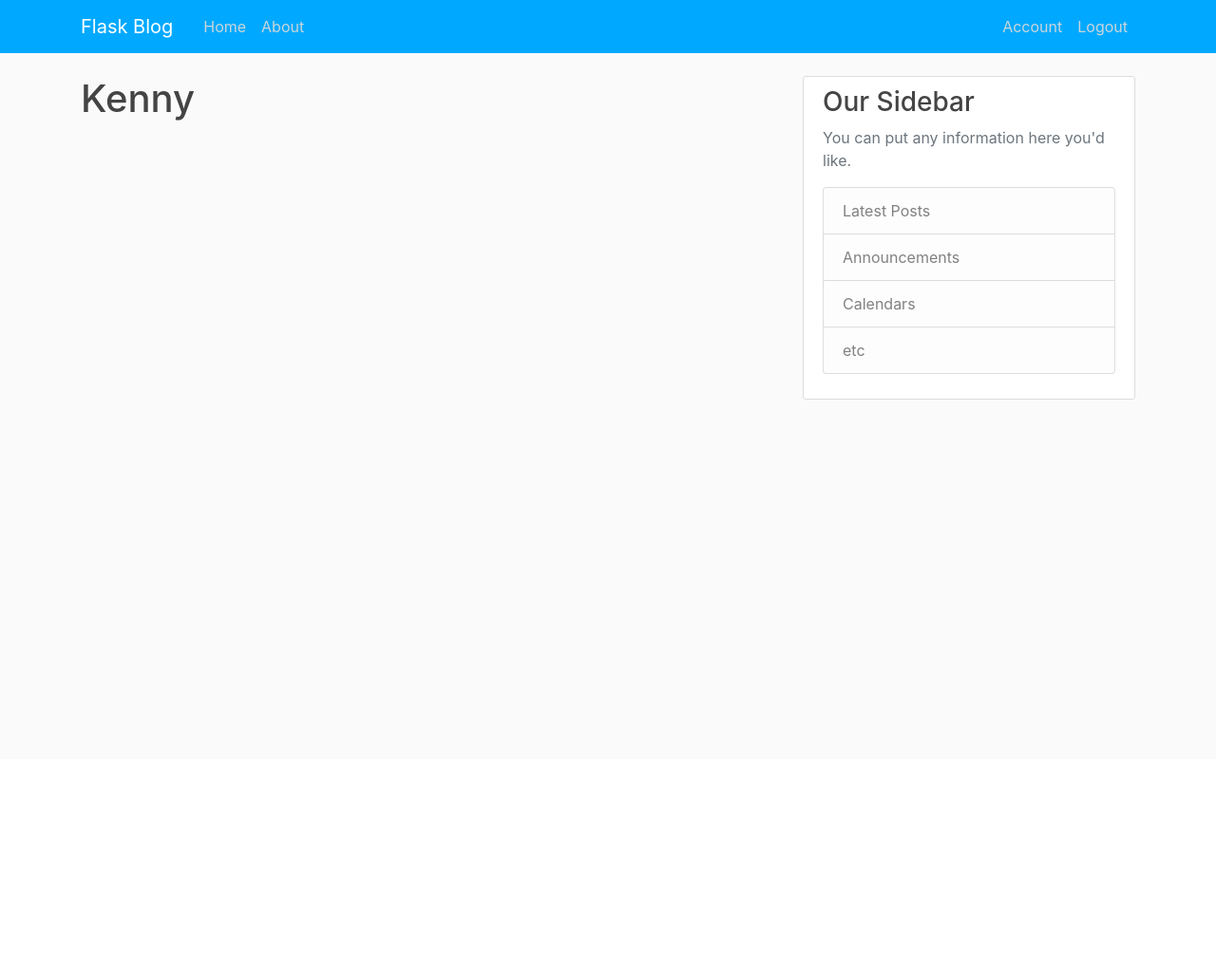
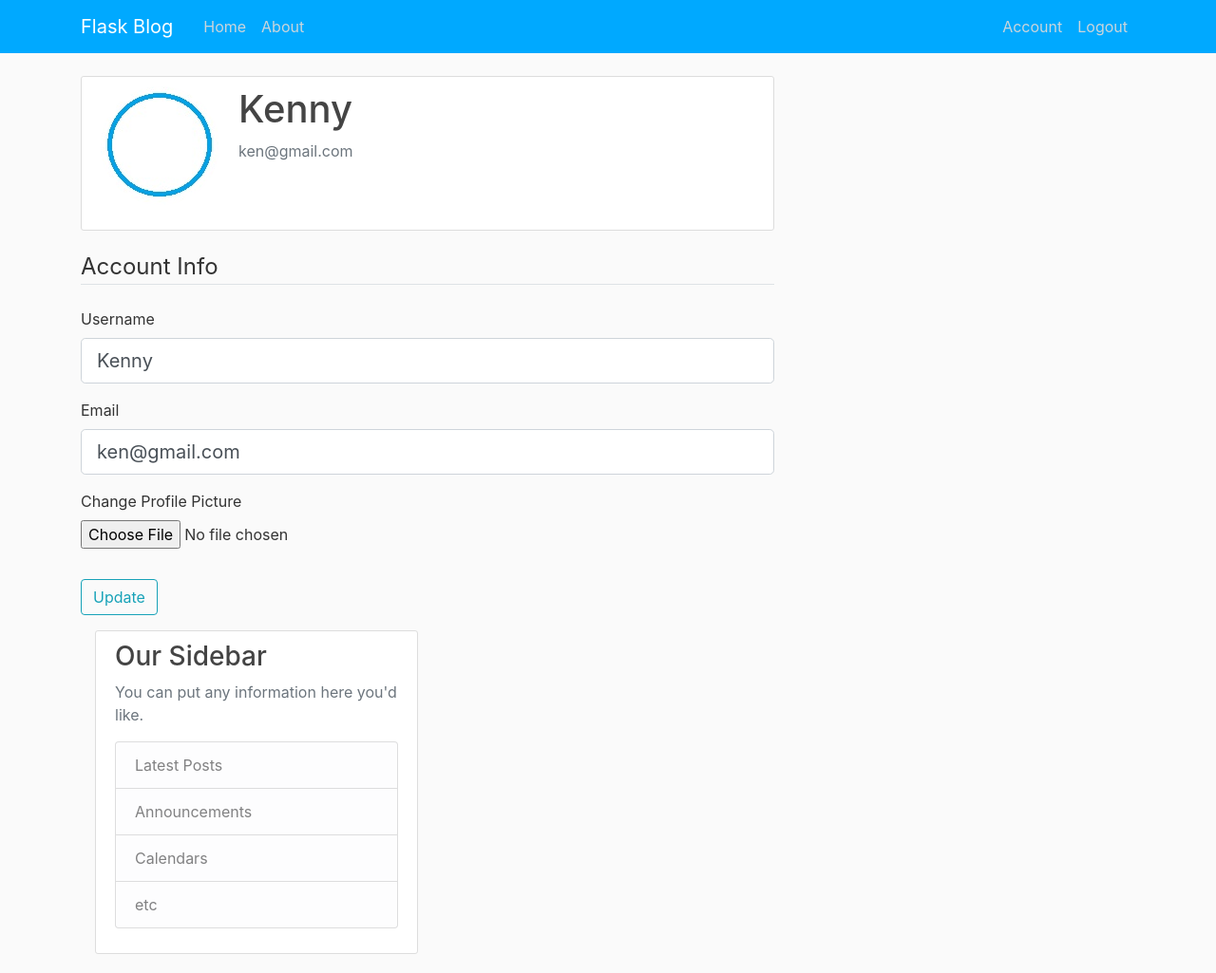
Before and after one commit to K3nny13/Flask-blog, a Flask app: page /account in a window 1280 px wide. Shown: the whole page at 95% size. Before the commit the page ends 421 px from the top, so only its background shows below. Run offline with Flask 2, Linux system fonts and the light colour scheme; a user stored in the database is signed in; some libraries are stand-ins or nearby versions.

Commit message:
Added Accounts page

```diff
--- a/flask_blog/forms.py
+++ b/flask_blog/forms.py
@@ -1,4 +1,6 @@
 from flask_wtf import FlaskForm
+from flask_wtf.file import FileField, FileAllowed
+from flask_login import current_user
 from wtforms import StringField, PasswordField, SubmitField, BooleanField
 from wtforms.validators import DataRequired, Length, Email, EqualTo, ValidationError
 from flask_blog.models import User
@@ -29,3 +31,23 @@
 	password = PasswordField('Password', validators=[DataRequired()])
 	remember = BooleanField('Remember Me')
 	submit = SubmitField('Login')
+
+class UpdateAccountForm(FlaskForm):
+	username = StringField('Username', validators=[DataRequired(), Length(min=2, max=20)])
+	email = StringField('Email', validators=[DataRequired(), Email()])
+	picture = FileField('Change Profile Picture', validators=[FileAllowed(['jpg', 'png'])])
+	submit = SubmitField('Update')
+
+	def validate_username(self, username):
+
+		if username.data != current_user.username:
+			user = User.query.filter_by(username=username.data).first()
+			if user:
+				raise ValidationError('This username is already in use.')
+
+	def validate_email(self, email):
+
+		if email.data != current_user.email:
+			user = User.query.filter_by(email=email.data).first()
+			if user:
+				raise ValidationError('This email is already in use. Do you already have an account?')
--- a/flask_blog/routes.py
+++ b/flask_blog/routes.py
@@ -1,6 +1,6 @@
 from flask import render_template, url_for, flash, redirect, request
 from flask_blog import app, db, bcrypt
-from flask_blog.forms import RegistrationForm, LoginForm
+from flask_blog.forms import RegistrationForm, LoginForm, UpdateAccountForm
 from flask_blog.models import User, Post
 from flask_login import login_user, current_user, logout_user, login_required
 
@@ -37,7 +37,7 @@
 		user = User(username=form.username.data, email=form.email.data, password=hashed_password)
 		db.session.add(user)
 		db.session.commit()
-		flash('Account created, you may now login', 'success')
+		flash('Account created, you may now login below', 'success')
 		return redirect(url_for('login'))
 	return render_template('register.html', title='Register', form=form)
 
@@ -63,7 +63,18 @@
 	flash('You have successfully logged out', 'success')
 	return redirect(url_for('index'))
 
-@app.route('/account')
+@app.route('/account', methods=['GET', 'POST'])
 @login_required
 def account():
-	return render_template('account.html', title='Account')
+	form = UpdateAccountForm()
+	if form.validate_on_submit():
+		current_user.username = form.username.data
+		current_user.email = form.email.data
+		db.session.commit()
+		flash('Your account has been updated', 'success')
+		return redirect(url_for('account'))
+	elif request.method == 'GET':
+		form.username.data = current_user.username
+		form.email.data = current_user.email
+	profile_image = url_for('static', filename=f'profile_pics/{current_user.image_file}')
+	return render_template('account.html', title='Account', profile_image=profile_image, form=form)
--- a/flask_blog/templates/account.html
+++ b/flask_blog/templates/account.html
@@ -1,4 +1,58 @@
 {% extends 'layout.html' %}
 {% block content %}
-	<h1>{{ current_user.username }}</h1>
+    <div class="content-section">
+      <div class="media">
+        <img class="rounded-circle account-img" src="{{ profile_image }}">
+        <div class="media-body">
+          <h2 class="account-heading">{{ current_user.username }}</h2>
+          <p class="text-secondary">{{ current_user.email }}</p>
+        </div>
+      </div>
+    </div>
+		<form method="POST" action="" enctype="multipart/form-data">
+            {{ form.hidden_tag() }}
+            <fieldset class="form-group">
+                <legend class="border-bottom mb-4">Account Info</legend>
+                <div class="form-group">
+                    {{ form.username.label(class="form-control-label") }}
+
+                    {% if form.username.errors %}
+                        {{ form.username(class="form-control form-control-lg is-invalid") }}
+                        <div class="invalid-feedback">
+                            {% for error in form.username.errors %}
+                                <span>{{ error }}</span>
+                            {% endfor %}
+                        </div>
+                    {% else %}
+                        {{ form.username(class="form-control form-control-lg") }}
+                    {% endif %}
+                </div>
+                <div class="form-group">
+                    {{ form.email.label(class="form-control-label") }}
+                    {% if form.email.errors %}
+                        {{ form.email(class="form-control form-control-lg is-invalid") }}
+                        <div class="invalid-feedback">
+                            {% for error in form.email.errors %}
+                                <span>{{ error }}</span>
+                            {% endfor %}
+                        </div>
+                    {% else %}
+                        {{ form.email(class="form-control form-control-lg") }}
+                    {% endif %}
+                </div>
+				<div class="form-group">
+                    {{ form.picture.label() }}
+                    {{ form.picture(class="form-control-file") }}
+                    {% if form.picture.errors %}
+                        {% for error in form.picture.errors %}
+                            <span class="text-danger">{{ error }}</span></br>
+                        {% endfor %}
+                    {% endif %}
+				</div>
+            </fieldset>
+            <div class="form-group">
+                {{ form.submit(class="btn btn-outline-info") }}
+            </div>
+        </form>
+</div>
 {% endblock content %}
```
Also changed, not shown: database.db (deleted), flask_blog/database.db, flask_blog/static/profile_pics/default.jpg (added).
